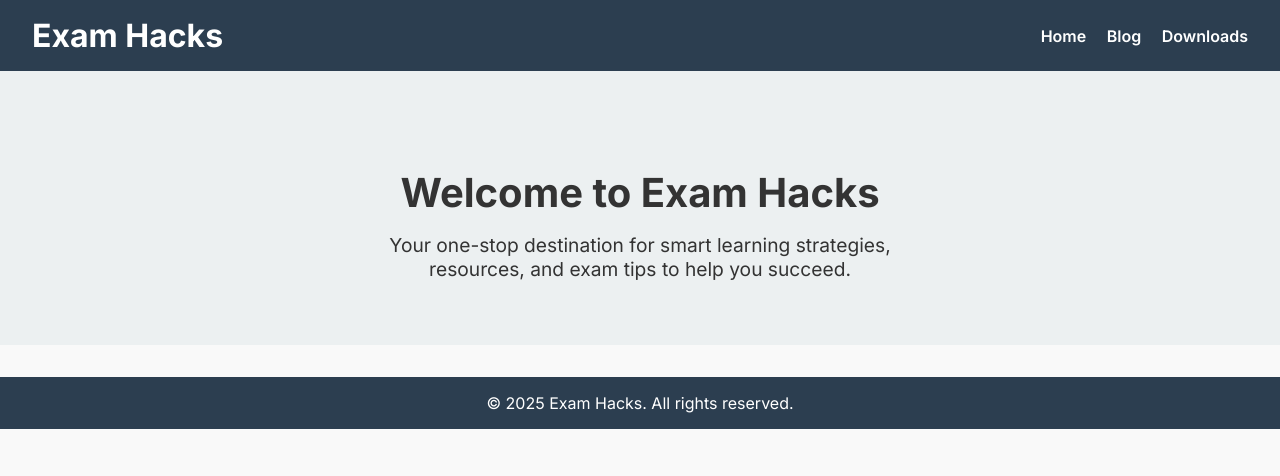
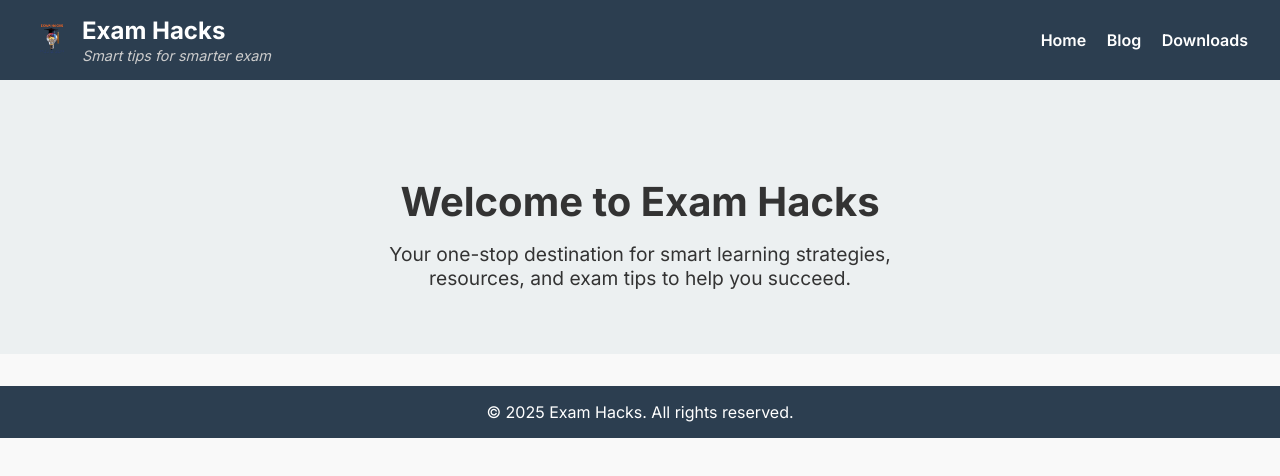
Before and after one commit to ExamHacks02/Examhacks02.github.io, a plain HTML site: page index.html in a window 1280 px wide. Drawn offline with Linux system fonts and the light colour scheme.

Commit message:
Update index.html

```diff
--- a/index.html
+++ b/index.html
@@ -14,6 +14,7 @@
       background-color: #f9f9f9;
       color: #333;
     }
+
     header {
       background: #2c3e50;
       color: white;
@@ -21,30 +22,63 @@
       display: flex;
       justify-content: space-between;
       align-items: center;
+      flex-wrap: wrap;
     }
-    header h1 {
+
+    .logo-container {
+      display: flex;
+      align-items: center;
+    }
+
+    .logo {
+      height: 40px;
+      width: auto;
+      margin-right: 10px;
+    }
+
+    .site-brand {
+      display: flex;
+      flex-direction: column;
+      justify-content: center;
+    }
+
+    .site-title {
+      font-size: 1.5rem;
+      font-weight: 700;
       margin: 0;
     }
+
+    .tagline {
+      font-size: 0.9rem;
+      font-style: italic;
+      margin-top: 2px;
+      color: #ccc;
+    }
+
     nav a {
       color: white;
       margin-left: 1rem;
       text-decoration: none;
       font-weight: 600;
     }
+
     .hero {
       text-align: center;
       padding: 4rem 2rem;
       background-color: #ecf0f1;
     }
+
     .hero h2 {
       font-size: 2.5rem;
       margin-bottom: 1rem;
     }
+
     .hero p {
       font-size: 1.2rem;
       max-width: 600px;
       margin: 0 auto;
     }
+
     footer {
       background-color: #2c3e50;
       color: white;
@@ -56,7 +90,13 @@
 </head>
 <body>
   <header>
-    <h1>Exam Hacks</h1>
+    <div class="logo-container">
+      <img src="assets/logo.png" alt="Exam Hacks Logo" class="logo" />
+      <div class="site-brand">
+        <span class="site-title">Exam Hacks</span>
+        <span class="tagline">Smart tips for smarter exam</span>
+      </div>
+    </div>
     <nav>
       <a href="/">Home</a>
       <a href="/blog/post1.html">Blog</a>
```
